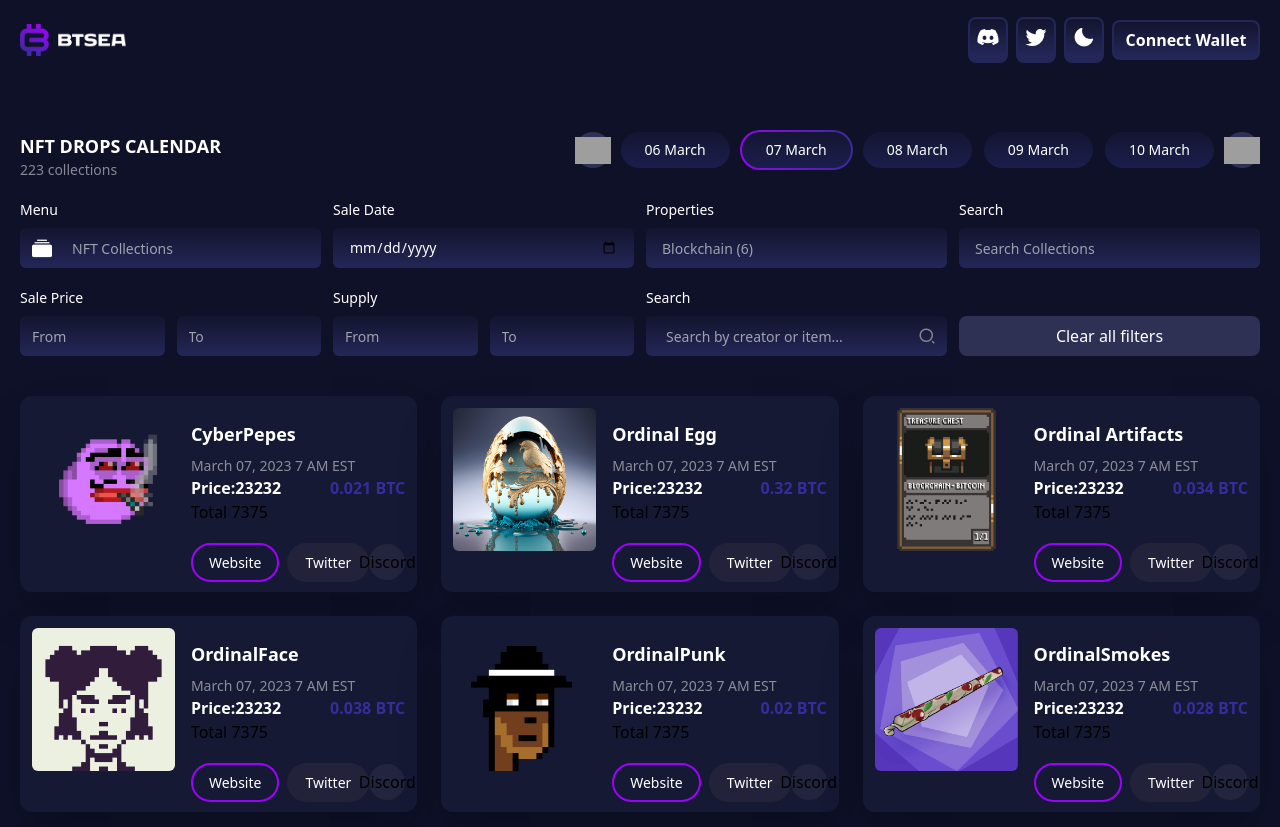
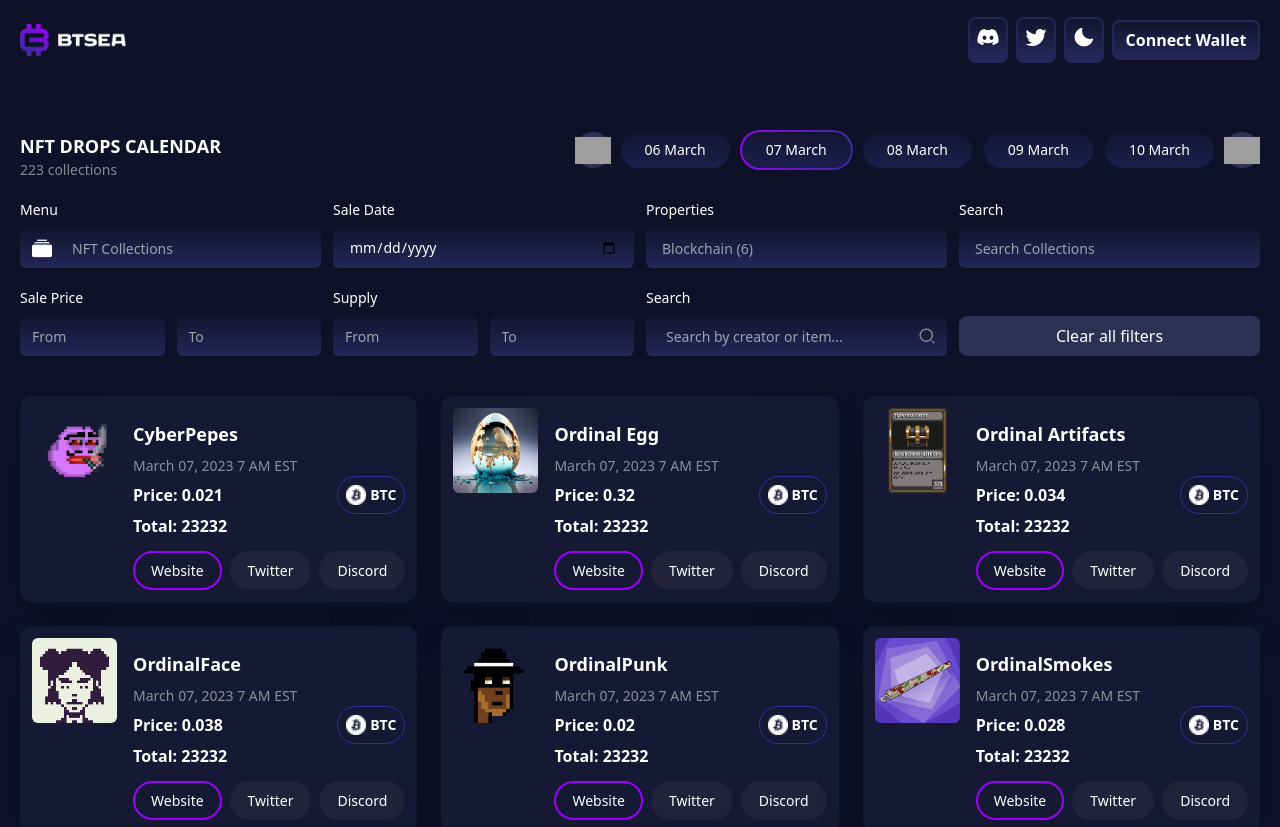
Before and after one commit to Darco786/btsea-cal, a React (Create React App) app: page / in a window 1280 px wide. Shown: the top 827 px of the page. Built offline with nearby package versions, Linux system fonts and the light colour scheme; grey boxes are pictures that could not be loaded.

Commit message:
new update

```diff
--- a/src/components/Card.js
+++ b/src/components/Card.js
@@ -1,14 +1,14 @@
 import React from "react";
 import { Link } from "react-router-dom";
-
-
+import heartIcon from "../assets/icons/heart.png";
+import BTCIcon from "../assets/icons/Group.png";
 
 const Card = ({ nftData: { id, img, title, price } }) => {
   return (
-    <section className="font-outfit bg-[#161933]  p-3 rounded-xl shadow-2xl w-auto h-auto flex justify-between gap-4 main-card">
+    <section className="font-outfit bg-[#161933] p-3 rounded-xl shadow-2xl w-auto h-auto flex justify-between gap-4">
       <div>
         <Link
-          to="/"
+          to="/nft-profile"
           className="group block relative rounded-md overflow-hidden"
         >
           <img src={img} alt="equilibrium" className="w-full h-auto" />
@@ -18,7 +18,7 @@ const Card = ({ nftData: { id, img, title, price } }) => {
         <div className="">
           <h1>
             <Link
-              to="/"
+              to="/nft-profile"
               className="block text-white mt-3 font-semibold text-lg hover:text-cyan"
             >
               {title}
@@ -30,17 +30,23 @@ const Card = ({ nftData: { id, img, title, price } }) => {
         </div>
         <div className="flex justify-between items-center">
           <Link
-            to="/"
+            to="/nft-profile"
             className="block text-white  font-semibold text-base hover:text-cyan"
           >
-            Price:{id}
+            Price: {price}
           </Link>
-          <div className="text-[#382C9A] font-bold  text-base  whitespace-nowrap">
-            {price} BTC
+          <div className="flex items-center border border-[#382C9A] p-2 text-white rounded-full font-bold  text-sm  whitespace-nowrap">
+            <img src={BTCIcon} className="h-5 w-5 mr-1" />
+            BTC
           </div>
         </div>
-        <div>Total 7375</div>
-        <div className="flex justify-between items-center mt-5">
+        <Link
+          to="/nft-profile"
+          className="block text-white  font-semibold text-base hover:text-cyan"
+        >
+          Total: {id}
+        </Link>
+        <div className="flex justify-between items-center mt-5 mb-2">
           <div className="space-x-2">
             <a
               href="/Wallet"
@@ -54,9 +60,12 @@ const Card = ({ nftData: { id, img, title, price } }) => {
             >
               Twitter
             </a>
-          </div>
-          <div className="h-9 w-9 p-2 flex justify-center items-center rounded-full bg-[#ffffff0d] cursor-pointer">
-            Discord
+            <a
+              href="/Wallet"
+              className="whitespace-nowrap cursor-pointer rounded-full bg-[#22233B] border-2 border-solid border-transparent py-2 px-4 text-sm text-white hover:text-gray-100"
+            >
+              Discord
+            </a>
           </div>
         </div>
       </div>
--- a/src/index.css
+++ b/src/index.css
@@ -26,14 +26,3 @@ text-align: left;
 border-radius: 60px;
 padding: 8px 31px 8px 31px;
 }
-
-.main-card:hover{
-
-    border: 2px solid #8A0CE9;
-
-    border-radius: 10px;
-
-
-
-
-}
```
